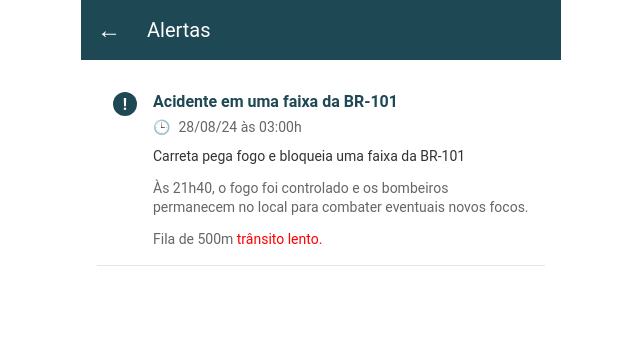
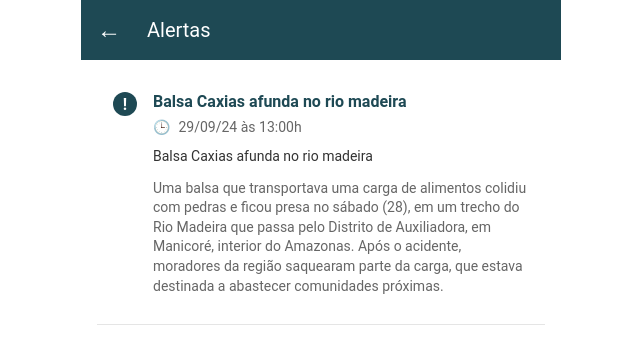
Before and after one commit to flpx01/PortoRapido, a React (Vite) app: page /alertas in a window 1280 px wide. Shown: the top 364 px of the page, without its empty margins (319-959 px from the left). Built offline with nearby package versions, Linux system fonts and the light colour scheme.

Commit message:
localização alerta e mapa

```diff
--- a/src/pages/Alertas/Alertas.jsx
+++ b/src/pages/Alertas/Alertas.jsx
@@ -18,21 +18,19 @@ export default function Alertas() {
           <div className="alert-icon">!</div>
           <div className="alert-content">
             <h2 className="alert-title">
-              Acidente em uma faixa da BR-101
+            Balsa Caxias afunda no rio madeira
             </h2>
             <div className="alert-timestamp">
               <span className="clock-icon">🕒</span>
-              28/08/24 às 03:00h
+              29/09/24 às 13:00h
             </div>
             <p className="alert-description">
-              Carreta pega fogo e bloqueia uma faixa da BR-101
+            Balsa Caxias afunda no rio madeira
             </p>
             <p className="alert-details">
-              Às 21h40, o fogo foi controlado e os bombeiros permanecem no local para combater eventuais novos focos.
+            Uma balsa que transportava uma carga de alimentos colidiu com pedras e ficou presa no sábado (28), em um trecho do Rio Madeira que passa pelo Distrito de Auxiliadora, em Manicoré, interior do Amazonas. Após o acidente, moradores da região saquearam parte da carga, que estava destinada a abastecer comunidades próximas.
             </p>
-            <p className="alert-traffic">
-              Fila de 500m <span style={{color: "red"}}>trânsito lento.</span>
-            </p>
+
           </div>
         </div>
       </main>
```
Also changed, not shown: src/assets/mapa.png.
